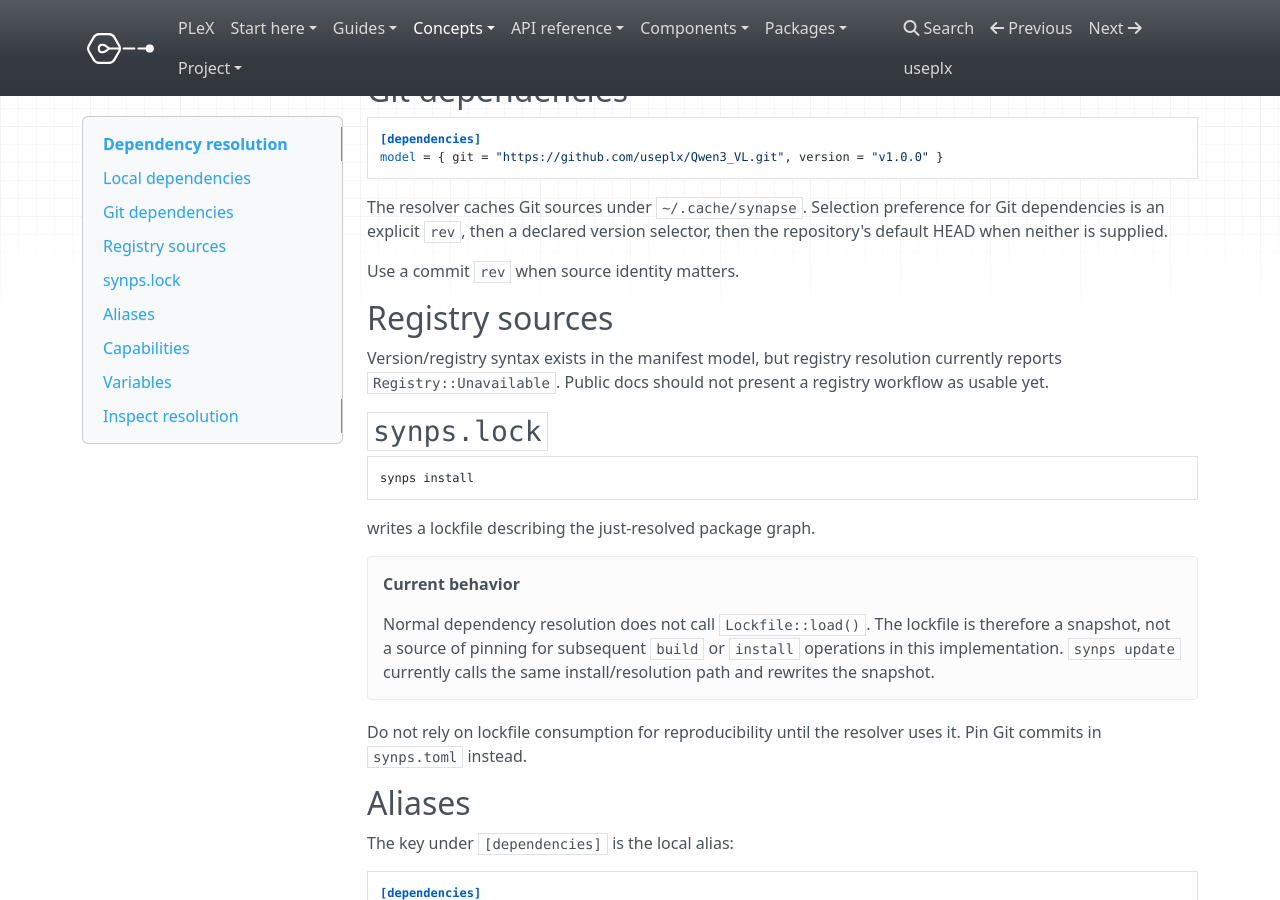
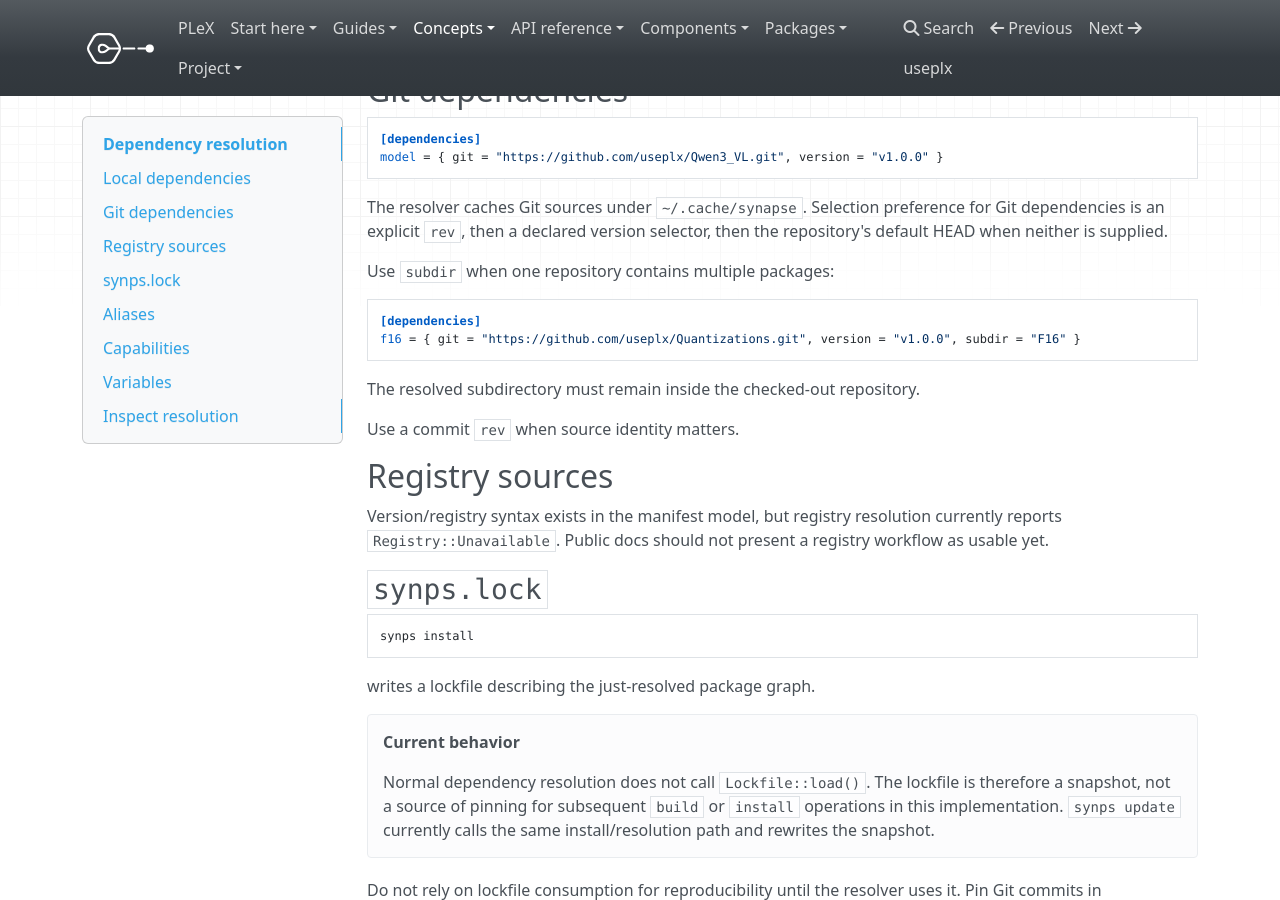
Before and after one commit to useplx/useplx.github.io, an MkDocs documentation site: the page built from docs/notes/package-resolution.md, in a window 1280 px wide and 900 px high, scrolled down 332 px. Built offline with MkDocs 1.6.1, drawn with Linux system fonts in a browser that asks for light colours; nearby versions of some CDN libraries; a script that is not in the unit is left out.

Commit message:
Document monorepo Git dependencies

````diff
--- a/docs/notes/package-resolution.md
+++ b/docs/notes/package-resolution.md
@@ -22,6 +22,15 @@ model = { git = "https://github.com/useplx/Qwen3_VL.git", version = "v1.0.0" }
 The resolver caches Git sources under `~/.cache/synapse`. Selection preference
 for Git dependencies is an explicit `rev`, then a declared version selector,
 then the repository's default HEAD when neither is supplied.
+
+Use `subdir` when one repository contains multiple packages:
+
+```toml
+[dependencies]
+f16 = { git = "https://github.com/useplx/Quantizations.git", version = "v1.0.0", subdir = "F16" }
+```
+
+The resolved subdirectory must remain inside the checked-out repository.
 
 Use a commit `rev` when source identity matters.
 
````
Also changed, not shown: docs/api/synps-cli.md (+3 -2 lines), docs/api/synps-toml.md (+1 -1 lines), docs/guide/getting-started.md (+2 -2 lines), docs/notes/diagnostics.md (+1 -0 lines), docs/packages/quantizations.md (+2 -1 lines).
